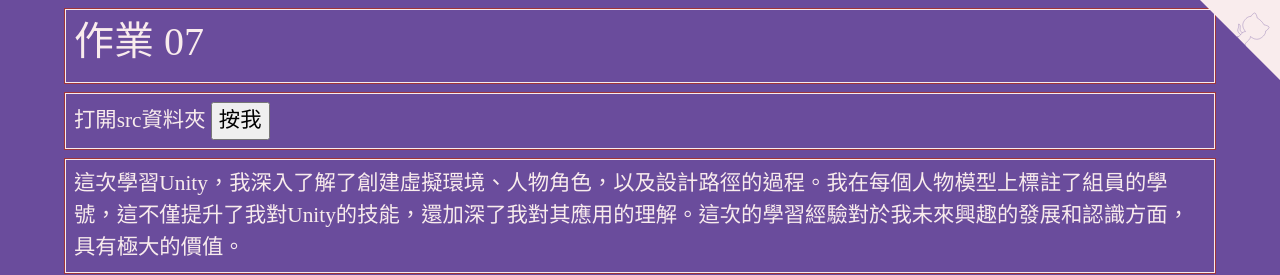
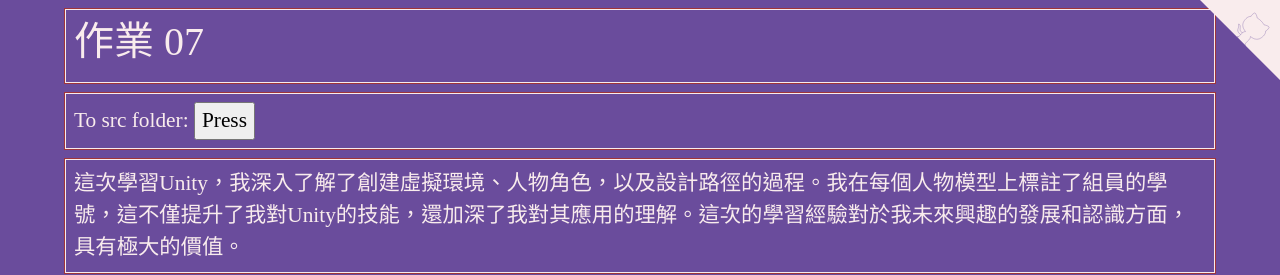
Before and after one commit to stevenscwu/vis2023f, a plain HTML site: page hw07/index.html in a window 1280 px wide. Shown: the top 275 px of the page. Drawn offline with nearby package versions, Linux system fonts and the light colour scheme.

Commit message:
Update index.html

```diff
--- a/hw07/index.html
+++ b/hw07/index.html
@@ -178,8 +178,8 @@
   <!-- ------------------------------------------------>
   <div class="row hw12">
     <div class="col-md-12 twenty">
-        打開src資料夾
-        <input type="button" name="back" onclick="location.href='https://github.com/WEI52018/vis2023f/tree/main/hw07/src'" value="按我">
+        To src folder:
+        <input type="button" name="back" onclick="location.href='https://github.com/WEI52018/vis2023f/tree/main/hw07/src'" value="Press">
     </div>
   </div>
 
```
